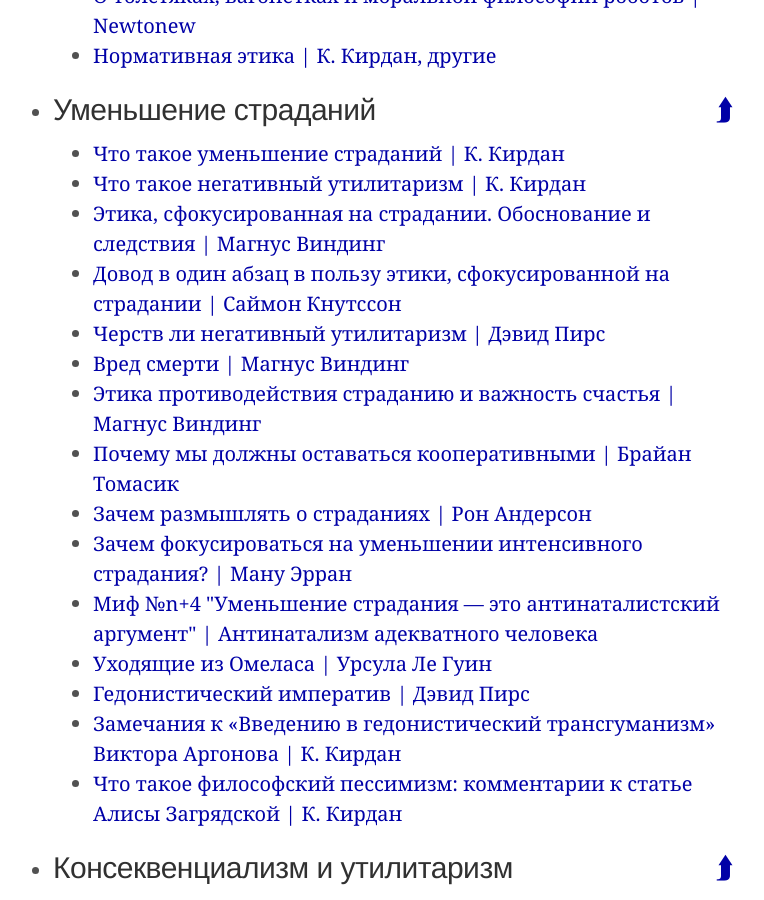
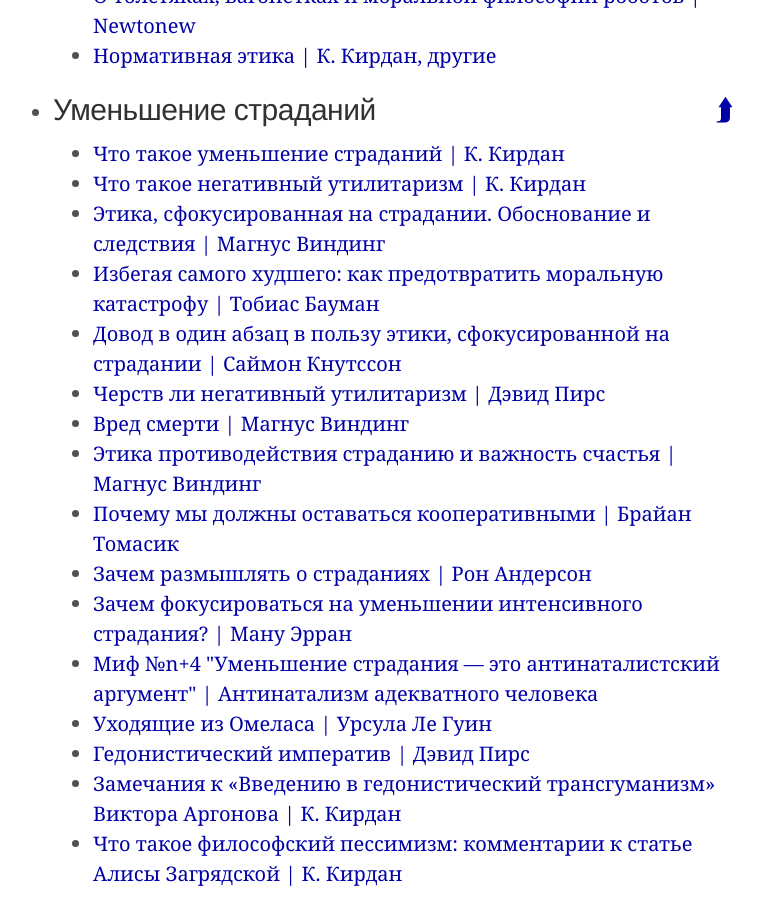
Before and after one commit to ReducingSuffering/reducingsuffering.github.io, a Jekyll site: the page built from index.md, in a window 1280 px wide and 900 px high, scrolled down 2444 px. Shown: the whole window, without its empty margins (267-1031 px from the left). Built offline with Jekyll 4.4.1, drawn with Linux system fonts in a browser that asks for light colours.

Commit message:
Update values.html

```diff
--- a/_lists/values.html
+++ b/_lists/values.html
@@ -20,6 +20,7 @@ sublists:
   - 546 # Что такое уменьшение страданий — К. Кирдан
   - 71 # Что такое негативный утилитаризм — К. Кирдан
   - 414 # Этика, сфокусированная на страдании — Магнус Виндинг
+  - 548 # Избегая самого худшего: как предотвратить моральную катастрофу
   - 23 # Довод в один абзац в пользу этики, сфокусированной на страдании — Саймон Кнутссон
   - 522 # Чёрств ли негативный утилитаризм? — Дэвид Пирс
   - 73 # Вред смерти — Магнус Виндинг
```
